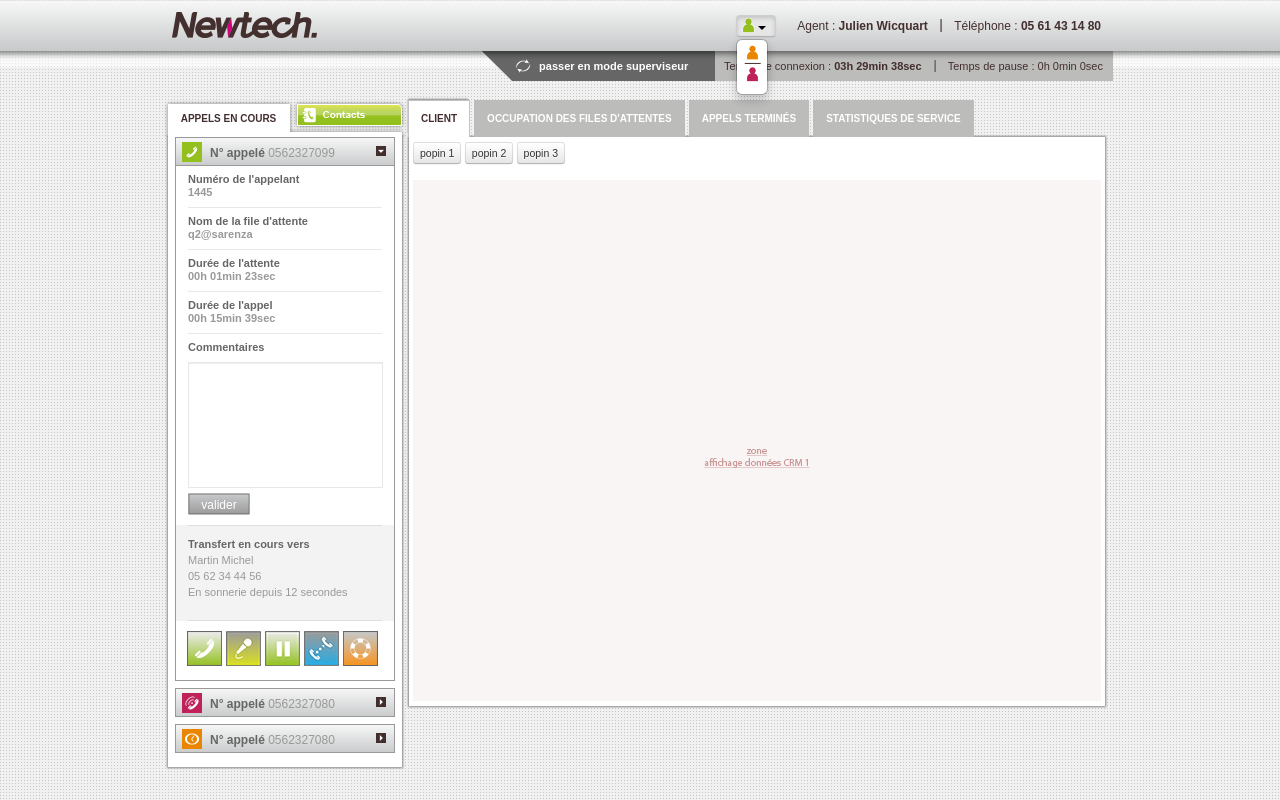
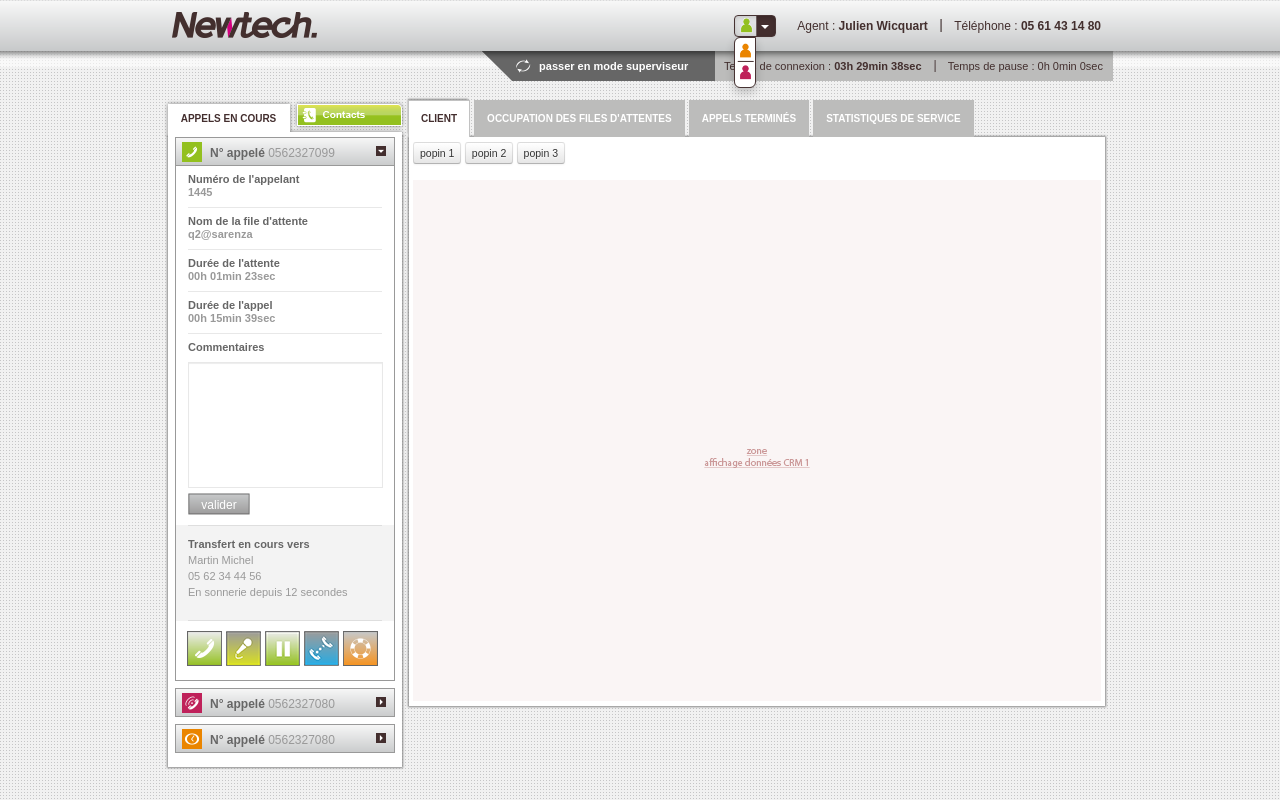
Before and after one commit to jroussel/newtech, a plain HTML site: page index.html in a window 1280 px wide. Both pictures are taken after a click on the button 756 px from the left and 26 px from the top of the page. Drawn offline with Linux system fonts and the light colour scheme.

Commit message:
Fixed #4: Liste déroulante des utilisateurs

```diff
--- a/css/main.css
+++ b/css/main.css
@@ -84,12 +84,6 @@ form, fieldset{
 }
 
 
-#status_selector{
-	min-width: 30px;
-	width: 30px;
-
-}
-
 #header_cnt_t  .btn-group{
 	float: right;
 }
@@ -97,13 +91,24 @@ form, fieldset{
 #header_cnt_t .btn-group > .btn,#header_cnt_t  .btn-group > .popover {
 	font-size: 14px;
 	padding: 2px 4px;
-	width: 40px;
+	width: 42px;
 	margin-top: 15px;
+	border: 1px solid #473333;
+	background: url("../img/user_selector_bg.gif") repeat-y scroll 100% 0px transparent;
+}
+
+#status_selector{
+	border-radius: 6px 0px 6px 6px;
+	padding-bottom: 0;
+	margin-top: 0px;
+	min-width: 20px;
+	width: 20px;
+	border: 1px solid #473333;
 }
 
 #status_selector,
 #header_cnt_t li{
-	width: 30px;
+	width: 20px;
 
 }
 
@@ -112,7 +117,7 @@ form, fieldset{
 	height: 16px;
 	padding: 0 0 3px 0;
 	margin: 0 0 3px 0;
-	width: 30px;
+	width: 20px;
 }
 
 #header_cnt_t .dropdown-menu > li.last{
@@ -121,7 +126,7 @@ form, fieldset{
 
 #header_cnt_t .dropdown-menu > li > a{
 	width: 15px;
-	padding: 0 5px 0 8px;
+	padding: 0 3px;
 }
 
 #header_cnt_t .btn{
@@ -138,6 +143,9 @@ form, fieldset{
 
 #header_cnt_t .btn-group .caret{
 	float: left;
+	border-bottom-color: #FFFFFF;
+	border-top-color: #FFFFFF;
+	margin: 7px 0 0 5px;
 }
 
 #header_cnt_b{
```
Also changed, not shown: img/user_selector_bg.gif (added).
